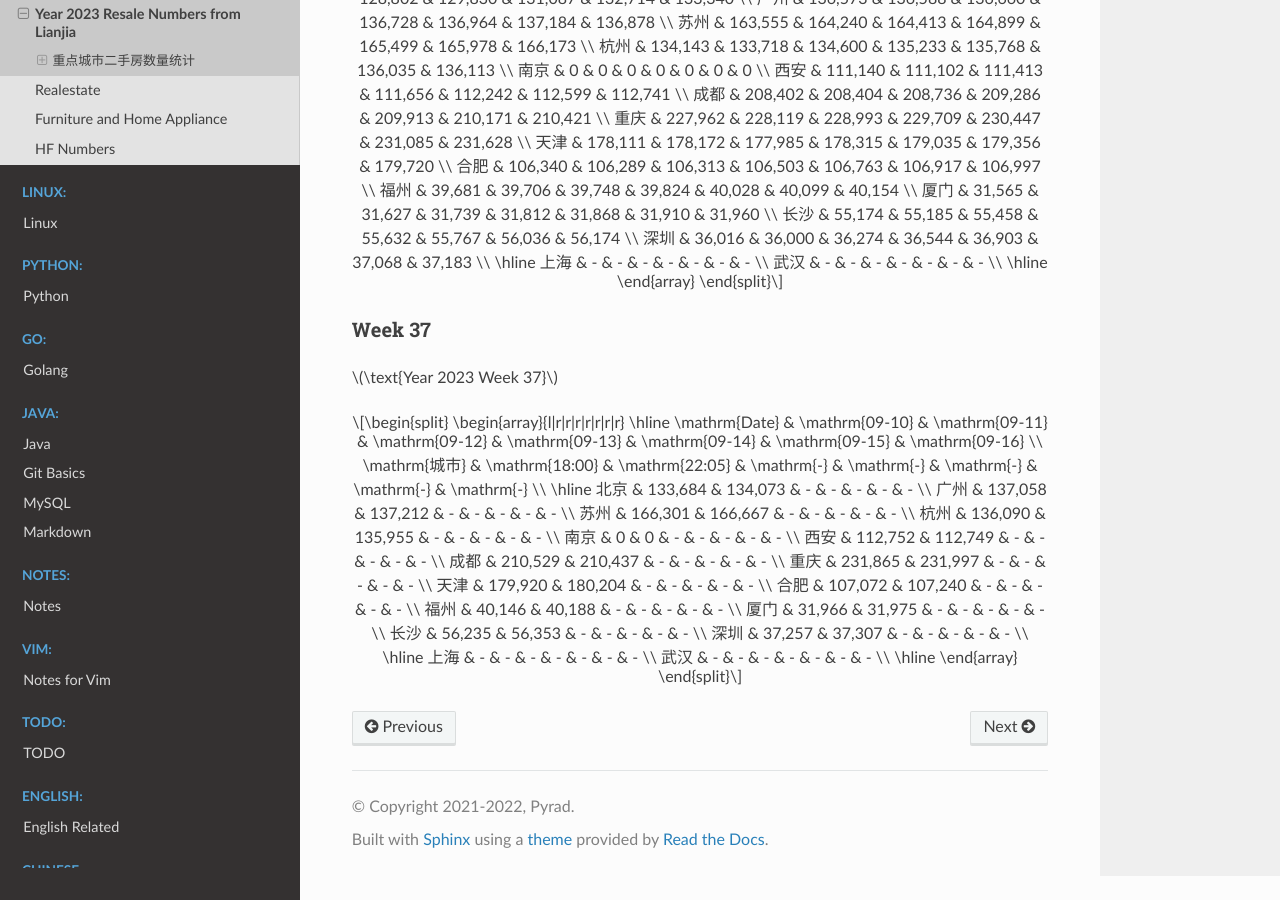
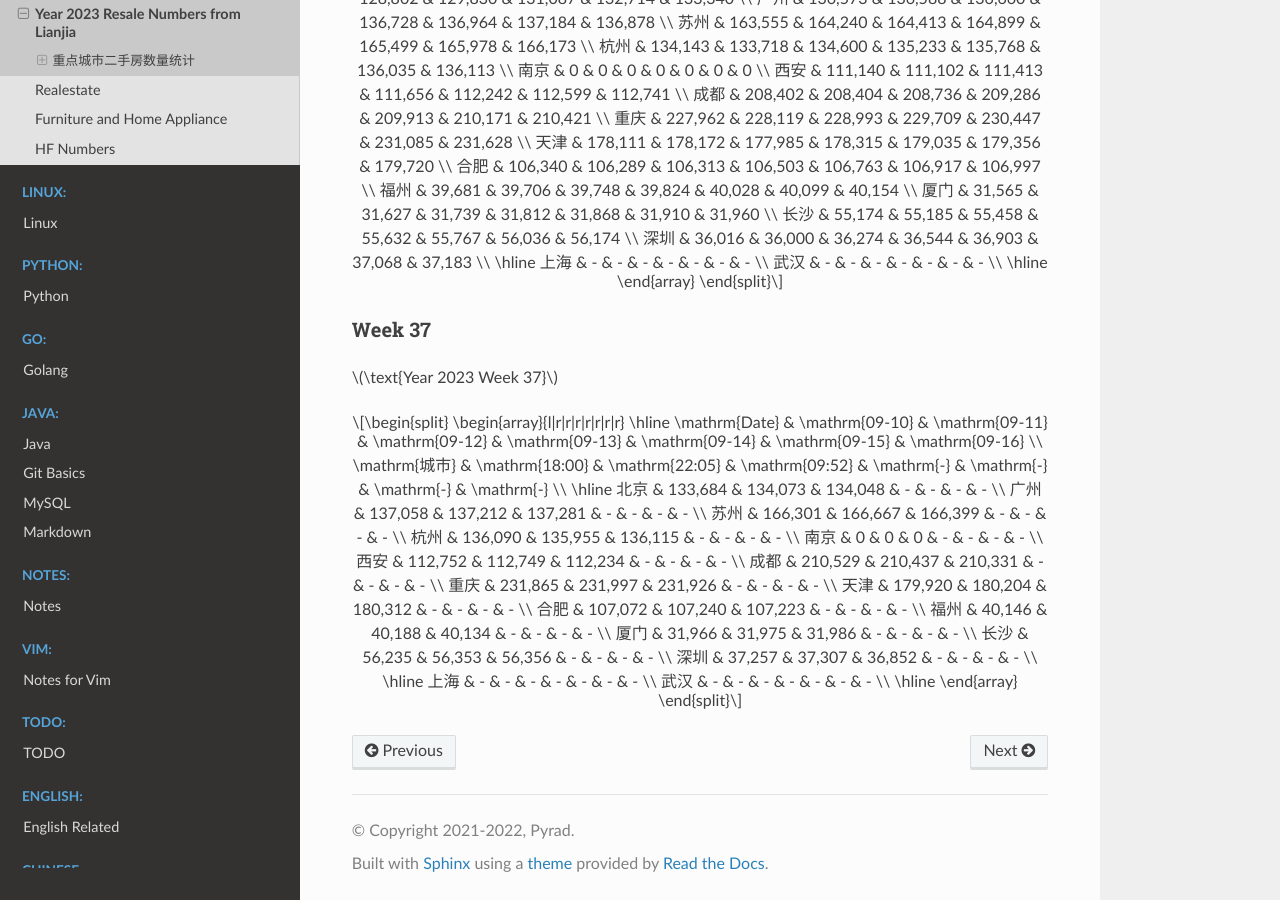
Before and after one commit to Pyrad/pyradnotes, a Sphinx documentation site: the page built from source/RealEstate/resalenumbers2023.md, in a window 1280 px wide and 900 px high, scrolled down 13476 px. Built offline with Sphinx 7.4.7 and the Read the Docs theme 2.0.0, drawn with Linux system fonts in a browser that asks for light colours; a script that is not in the unit is left out.

Commit message:
Realestate Update resale numbers 2023-09-12 09:52

```diff
--- a/source/RealEstate/resalenumbers2023.md
+++ b/source/RealEstate/resalenumbers2023.md
@@ -898,22 +898,22 @@ $$
 \begin{array}{l|r|r|r|r|r|r|r}
 \hline
 \mathrm{Date} & \mathrm{09-10} & \mathrm{09-11} & \mathrm{09-12} & \mathrm{09-13} & \mathrm{09-14} & \mathrm{09-15} & \mathrm{09-16} \\
-\mathrm{城市} & \mathrm{18:00} & \mathrm{22:05} & \mathrm{-} & \mathrm{-} & \mathrm{-} & \mathrm{-} & \mathrm{-} \\
+\mathrm{城市} & \mathrm{18:00} & \mathrm{22:05} & \mathrm{09:52} & \mathrm{-} & \mathrm{-} & \mathrm{-} & \mathrm{-} \\
 \hline
-北京 & 133,684 & 134,073 & - & - & - & - & - \\
-广州 & 137,058 & 137,212 & - & - & - & - & - \\
-苏州 & 166,301 & 166,667 & - & - & - & - & - \\
-杭州 & 136,090 & 135,955 & - & - & - & - & - \\
-南京 & 0 & 0 & - & - & - & - & - \\
-西安 & 112,752 & 112,749 & - & - & - & - & - \\
-成都 & 210,529 & 210,437 & - & - & - & - & - \\
-重庆 & 231,865 & 231,997 & - & - & - & - & - \\
-天津 & 179,920 & 180,204 & - & - & - & - & - \\
-合肥 & 107,072 & 107,240 & - & - & - & - & - \\
-福州 & 40,146 & 40,188 & - & - & - & - & - \\
-厦门 & 31,966 & 31,975 & - & - & - & - & - \\
-长沙 & 56,235 & 56,353 & - & - & - & - & - \\
-深圳 & 37,257 & 37,307 & - & - & - & - & - \\
+北京 & 133,684 & 134,073 & 134,048 & - & - & - & - \\
+广州 & 137,058 & 137,212 & 137,281 & - & - & - & - \\
+苏州 & 166,301 & 166,667 & 166,399 & - & - & - & - \\
+杭州 & 136,090 & 135,955 & 136,115 & - & - & - & - \\
+南京 & 0 & 0 & 0 & - & - & - & - \\
+西安 & 112,752 & 112,749 & 112,234 & - & - & - & - \\
+成都 & 210,529 & 210,437 & 210,331 & - & - & - & - \\
+重庆 & 231,865 & 231,997 & 231,926 & - & - & - & - \\
+天津 & 179,920 & 180,204 & 180,312 & - & - & - & - \\
+合肥 & 107,072 & 107,240 & 107,223 & - & - & - & - \\
+福州 & 40,146 & 40,188 & 40,134 & - & - & - & - \\
+厦门 & 31,966 & 31,975 & 31,986 & - & - & - & - \\
+长沙 & 56,235 & 56,353 & 56,356 & - & - & - & - \\
+深圳 & 37,257 & 37,307 & 36,852 & - & - & - & - \\
 \hline
 上海 & - & - & - & - & - & - & - \\
 武汉 & - & - & - & - & - & - & - \\
```
Also changed, not shown: 1 other file.
